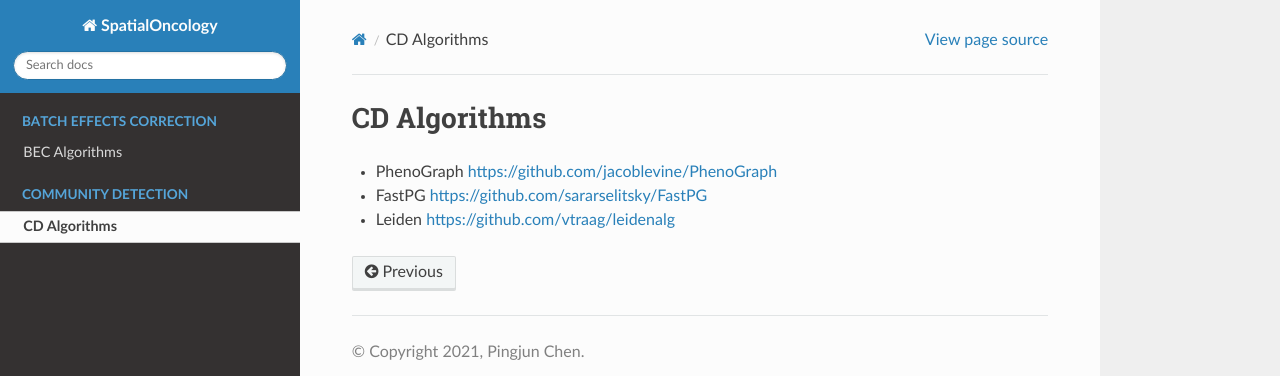
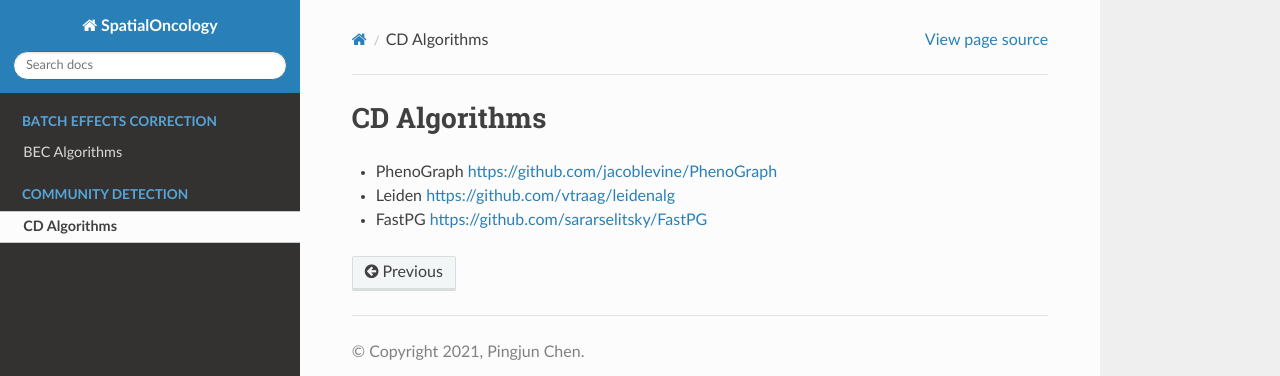
Before and after one commit to PingjunChen/MultiplexedSingleCellSpatialBiology, a Sphinx documentation site: the page built from docs/source/community_detection.rst, in a window 1280 px wide. Shown: the top 376 px of the page. Built offline with Sphinx 7.4.7 and the Read the Docs theme 2.0.0, drawn with Linux system fonts in a browser that asks for light colours.

```diff
--- a/docs/source/community_detection.rst
+++ b/docs/source/community_detection.rst
@@ -1,5 +1,5 @@
 CD Algorithms
 --------
 * PhenoGraph https://github.com/jacoblevine/PhenoGraph
+* Leiden https://github.com/vtraag/leidenalg
 * FastPG https://github.com/sararselitsky/FastPG
-* Leiden https://github.com/vtraag/leidenalg
```
